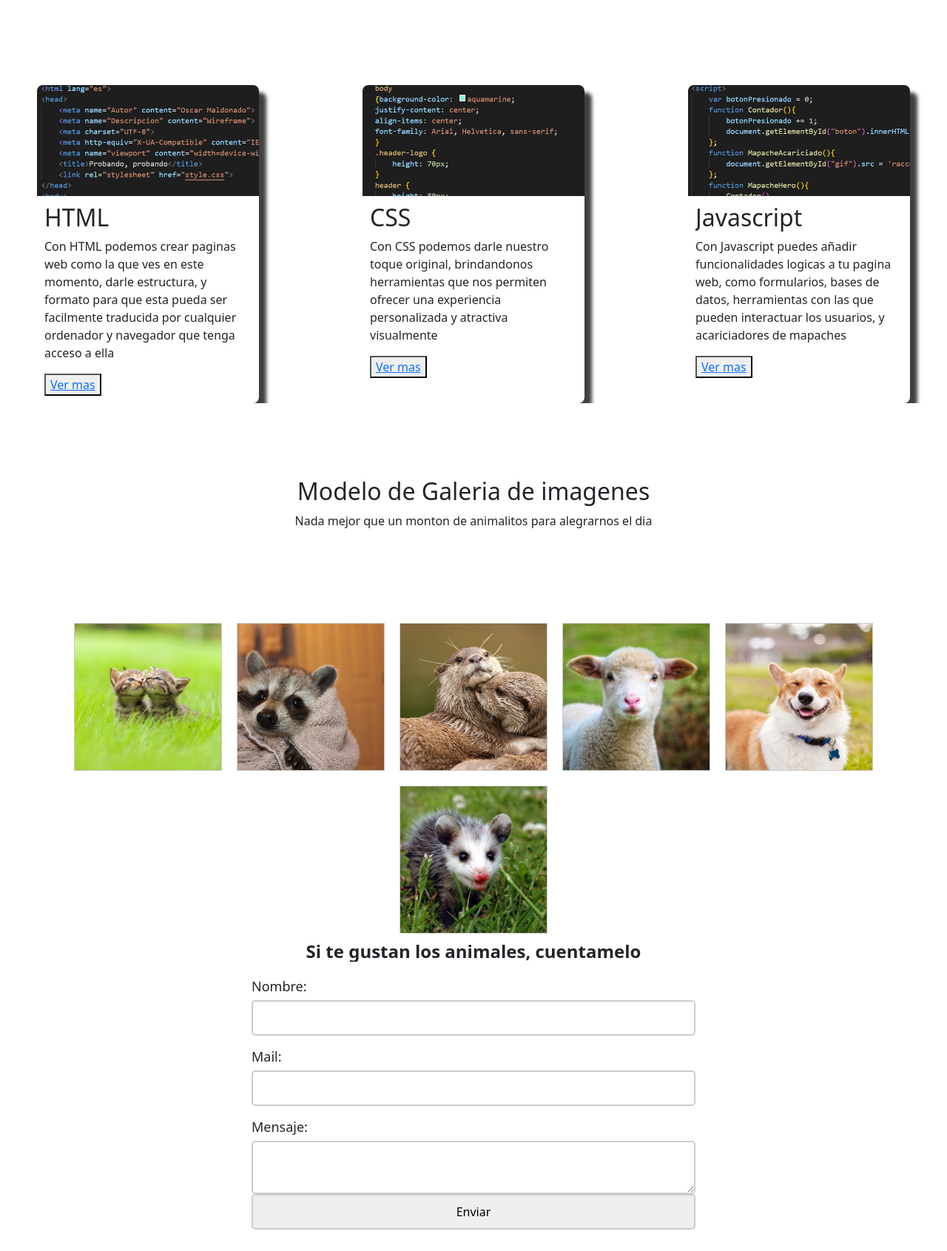
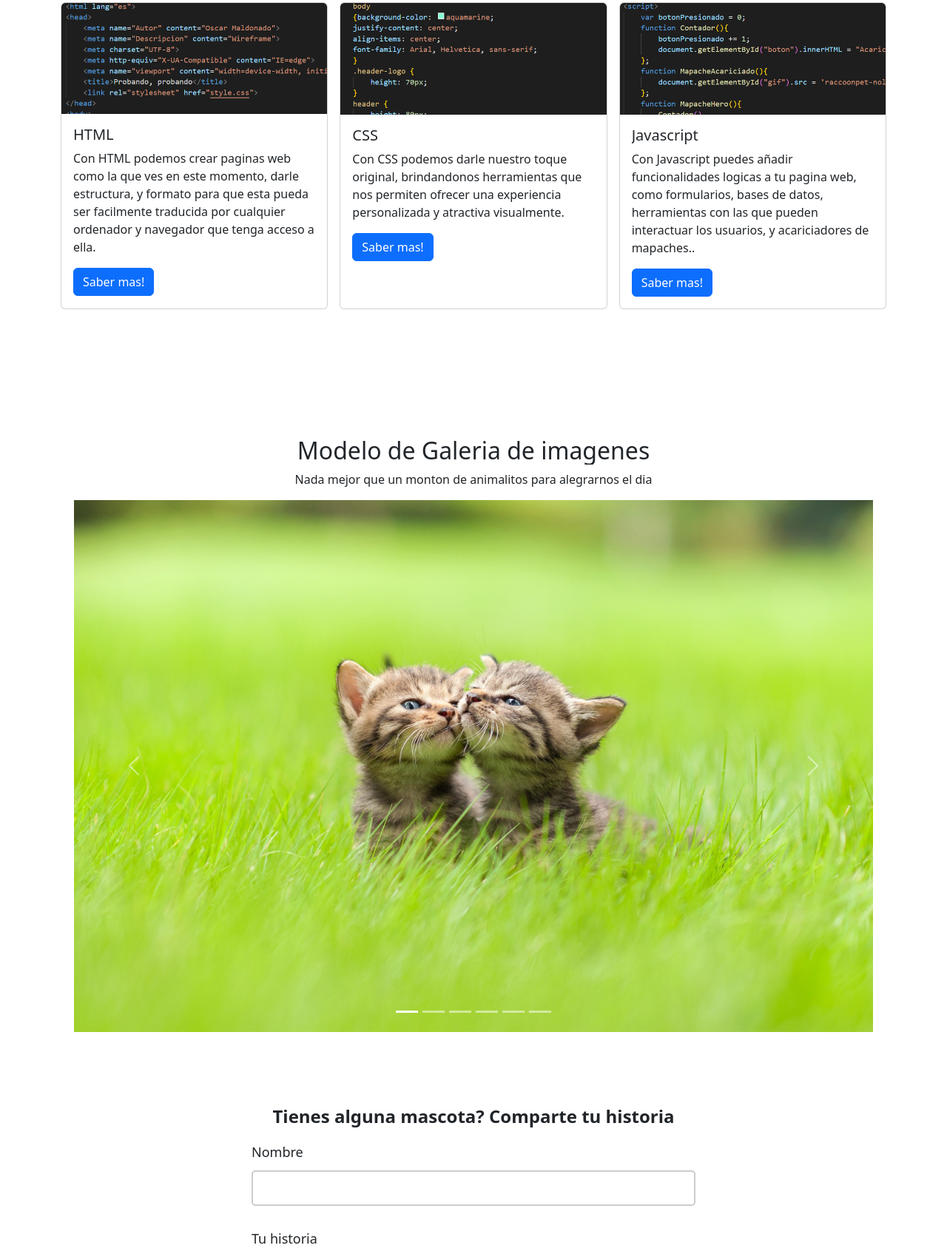
Before and after one commit to ParanoicDude/FolcademyTesting, a plain HTML site: page index.html in a window 1280 px wide. Shown: the part 589-2280 px from the top of the page at 74% size. Drawn offline with nearby package versions, Linux system fonts and the light colour scheme.

Commit message:
Desafio5(TestFinalIncompleto)

```diff
--- a/index.html
+++ b/index.html
@@ -13,15 +13,19 @@
     <link rel="stylesheet" href="style.css">
     <title>Aprendiendo Haciendo</title>
 </head>
+
 <body>
     <header>
         <nav class="navbar navbar-expand-lg bg-body-tertiary">
             <div class="container-fluid">
                 <a class="navbar-brand" href="#">
-                    <img src="imagenes/logotipo.png" alt="Logo" width="30" height="30" class="d-inline-block align-text-top">
+                    <img src="imagenes/logotipo.png" alt="Logo" width="30" height="30"
+                        class="d-inline-block align-text-top">
                     ParanoicDude
                 </a>
-              <button class="navbar-toggler" type="button" data-bs-toggle="collapse" data-bs-target="#navbarNav" aria-controls="navbarNav" aria-expanded="false" aria-label="Toggle navigation">
+                <!--el toggler aparece cuando reduces el tamaño de la pagina pero no se despliega, tampoco los dropdowns-->
+                <button class="navbar-toggler" type="button" data-bs-toggle="collapse" data-bs-target="#navbarNav"
+                    aria-controls="navbarNav" aria-expanded="false" aria-label="Toggle navigation">
                     <span class="navbar-toggler-icon"></span>
                 </button>
                 <div class="collapse navbar-collapse" id="navbarNav">
@@ -54,6 +58,7 @@
                 visualizar y familiarizarme con todas las tecnologias y herramientas que voy a utilizar en mi proceso de
                 aprendizaje de programacion C:.</p>
             <a class="btn btn-primary" data-toggle="modal">Presiona aca!</a>
+            <!--como se me complico agregar el gif que estaba en la pagina anterior, queria usar un modal para hacerlo aparecer al tocar el cta. Modales no funcionan en mi pagina por alguna razon-->
             <div class="modal" tabindex="-1">
                 <div class="modal-dialog">
                     <div class="modal-content">
@@ -75,78 +80,117 @@
         </div>
     </section>
 
-    <section class="cartas">
-        <div class="titulo_cartas">
-            <h2>El lenguaje de las maquinas</h2>
-            <p>Como los humanos, las maquinas tienen lenguajes que le permiten poder comunicar y recibir instrucciones,
-                para poder realizar cualquier tarea que se nos ocurra.</p>
-        </div>
-        <div class="carta">
-            <img src="imagenes/captura-html.png" alt="">
-            <div class="card_txt">
-                <h2>HTML</h2>
-                <p>Con HTML podemos crear paginas web como la que ves en este momento, darle estructura, y formato para
-                    que esta pueda ser facilmente traducida por cualquier ordenador y navegador que tenga acceso a ella
-                </p>
-                <button>
-                    <a href="https://es.wikipedia.org/wiki/HTML">Ver mas</a>
-                </button>
+    <section class="py-5" id="cartas">
+        <div class="container">
+            <h2 class="text-center mb-4">El lenguaje de las maquinas</h2>
+            <p class="lead text-center mb-5">Como los humanos, las maquinas tienen lenguajes que le permiten poder
+                comunicar y recibir instrucciones, para poder realizar cualquier tarea que se nos ocurra.</p>
+            <div class="row gx-3">
+                <div class="col-lg-4 mb-4">
+                    <div class="card h-100">
+                        <img src="imagenes/captura-html.png" class="card-img-top" alt="...">
+                        <div class="card-body">
+                            <h5 class="card-title">HTML</h5>
+                            <p class="card-text">Con HTML podemos crear paginas web como la que ves en este momento,
+                                darle estructura, y formato para que esta pueda ser facilmente traducida por cualquier
+                                ordenador y navegador que tenga acceso a ella.</p>
+                            <a href="https://es.wikipedia.org/wiki/HTML" class="btn btn-primary">Saber mas!</a>
                         </div>
                     </div>
-
-        <div class="carta">
-            <img src="imagenes/captura-css.png" alt="">
-            <div class="card_txt">
-                <h2>CSS</h2>
-                <p>Con CSS podemos darle nuestro toque original, brindandonos herramientas que nos permiten ofrecer una
-                    experiencia personalizada y atractiva visualmente</p>
-                <button>
-                    <a href="https://es.wikipedia.org/wiki/CSS">Ver mas</a>
-                </button>
+                </div>
+                <div class="col-lg-4 mb-4">
+                    <div class="card h-100">
+                        <img src="imagenes/captura-css.png" class="card-img-top" alt="...">
+                        <div class="card-body">
+                            <h5 class="card-title">CSS</h5>
+                            <p class="card-text">Con CSS podemos darle nuestro toque original, brindandonos herramientas
+                                que nos permiten ofrecer una experiencia personalizada y atractiva visualmente.</p>
+                            <a href="https://es.wikipedia.org/wiki/CSS" class="btn btn-primary">Saber mas!</a>
                         </div>
                     </div>
-        <div class="carta">
-            <img src="imagenes/captura-js.png" alt="">
-            <div class="card_txt">
-                <h2>Javascript</h2>
-                <p>Con Javascript puedes añadir funcionalidades logicas a tu pagina web, como formularios, bases de
-                    datos, herramientas con las que pueden interactuar los usuarios, y acariciadores de mapaches</p>
-                <button>
-                    <a href="https://es.wikipedia.org/wiki/JavaScript">Ver mas</a>
-                </button>
+                </div>
+                <div class="col-lg-4 mb-4">
+                    <div class="card h-100">
+                        <img src="imagenes/captura-js.png" class="card-img-top" alt="...">
+                        <div class="card-body">
+                            <h5 class="card-title">Javascript</h5>
+                            <p class="card-text">Con Javascript puedes añadir funcionalidades logicas a tu pagina web,
+                                como formularios, bases de datos, herramientas con las que pueden interactuar los
+                                usuarios, y acariciadores de mapaches..</p>
+                            <a href="https://es.wikipedia.org/wiki/JavaScript" class="btn btn-primary">Saber mas!</a>
+                        </div>
+                    </div>
+                </div>
             </div>
         </div>
     </section>
-
+    <!--no funciona el slideshow, no se porque-->
     <section class="galeria" id="galeria">
         <div class="titulo_galeria">
             <h2>Modelo de Galeria de imagenes</h2>
             <p>Nada mejor que un monton de animalitos para alegrarnos el dia</p>
+            <div id="carouselExampleIndicators" class="carousel slide">
+                <div class="carousel-indicators">
+                    <button type="button" data-bs-target="#carouselExampleIndicators" data-bs-slide-to="0"
+                        class="active" aria-current="true" aria-label="Slide 1"></button>
+                    <button type="button" data-bs-target="#carouselExampleIndicators" data-bs-slide-to="1"
+                        aria-label="Slide 2"></button>
+                    <button type="button" data-bs-target="#carouselExampleIndicators" data-bs-slide-to="2"
+                        aria-label="Slide 3"></button>
+                    <button type="button" data-bs-target="#carouselExampleIndicators" data-bs-slide-to="3"
+                        aria-label="Slide 4"></button>
+                    <button type="button" data-bs-target="#carouselExampleIndicators" data-bs-slide-to="4"
+                        aria-label="Slide 5"></button>
+                    <button type="button" data-bs-target="#carouselExampleIndicators" data-bs-slide-to="5"
+                        aria-label="Slide 6"></button>
                 </div>
-        <div class="gallery-container">
-            <img class="gallery-image" src="imagenes/gatos.jpg">
-            <img class="gallery-image" src="imagenes/mapache.jpg">
-            <img class="gallery-image" src="imagenes/nutria.jpg">
-            <img class="gallery-image" src="imagenes/oveja.jpg">
-            <img class="gallery-image" src="imagenes/perros.jpg">
-            <img class="gallery-image" src="imagenes/zarigueya.jpg">
+                <div class="carousel-inner">
+                    <div class="carousel-item active">
+                        <img src="imagenes/gatos.jpg" class="d-block w-100" alt="...">
+                    </div>
+                    <div class="carousel-item">
+                        <img src="imagenes/mapache.jpg" class="d-block w-100" alt="...">
+                    </div>
+                    <div class="carousel-item">
+                        <img src="imagenes/nutria.jpg" class="d-block w-100" alt="...">
+                    </div>
+                    <div class="carousel-item">
+                        <img src="imagenes/oveja.jpg" class="d-block w-100" alt="...">
+                    </div>
+                    <div class="carousel-item">
+                        <img src="imagenes/perros.jpg" class="d-block w-100" alt="...">
+                    </div>
+                    <div class="carousel-item">
+                        <img src="imagenes/zarigueya.jpg" class="d-block w-100" alt="...">
+                    </div>
+                </div>
+                <button class="carousel-control-prev" type="button" data-bs-target="#carouselExampleIndicators"
+                    data-bs-slide="prev">
+                    <span class="carousel-control-prev-icon" aria-hidden="true"></span>
+                    <span class="visually-hidden">Previous</span>
+                </button>
+                <button class="carousel-control-next" type="button" data-bs-target="#carouselExampleIndicators"
+                    data-bs-slide="next">
+                    <span class="carousel-control-next-icon" aria-hidden="true"></span>
+                    <span class="visually-hidden">Next</span>
+                </button>
             </div>
     </section>
 
     <section class="formulario" id="formulario">
         <!--cuando averigue como hacer funcionar los request o webhooks hago que este formulario me envie la info a un excel o algo-->
-        <h2>Si te gustan los animales, cuentamelo</h2>
+        <h2>Tienes alguna mascota? Comparte tu historia</h2>
         <form>
-            <label for="name">Nombre:</label>
-            <input type="text" id="name" name="name">
-
-            <label for="email">Mail:</label>
-            <input type="email" id="email" name="email">
-
-            <label for="message">Mensaje:</label>
-            <textarea id="message" name="message"></textarea>
-
-            <input type="submit" value="Enviar">
+            <div class="mb-3">
+                <label for="nombreformulario" class="form-label">Nombre</label>
+                <input type="text" class="form-control" id="nombreformulario" aria-describedby="Nombre">
+            </div>
+            <div class="mb-3">
+                <label for="historiaformulario" class="form-label">Tu historia</label>
+                <input type="text" class="form-control" id="historiaformulario">
+                <div id="historiahelp" class="form-text">Comparte algo relacionado con tu experiencia con animales</div>
+            </div>
+            <button type="submit" class="btn btn-primary">Enviar</button>
         </form>
     </section>
 
```
Lines whose indentation alone changed are shown as unchanged.
